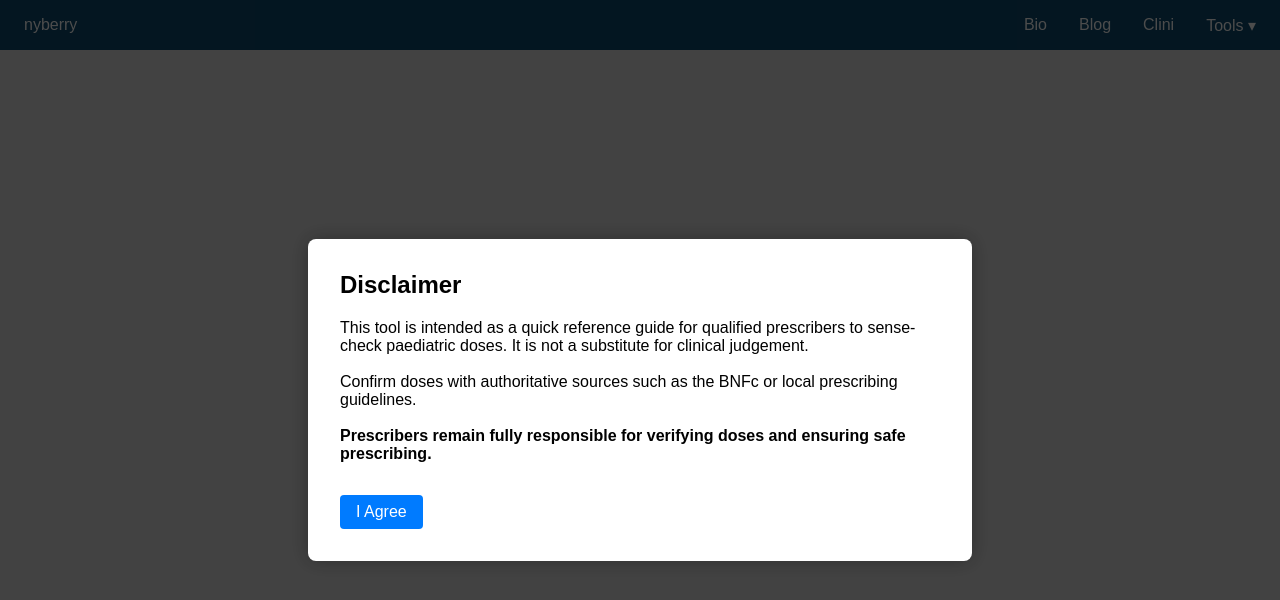
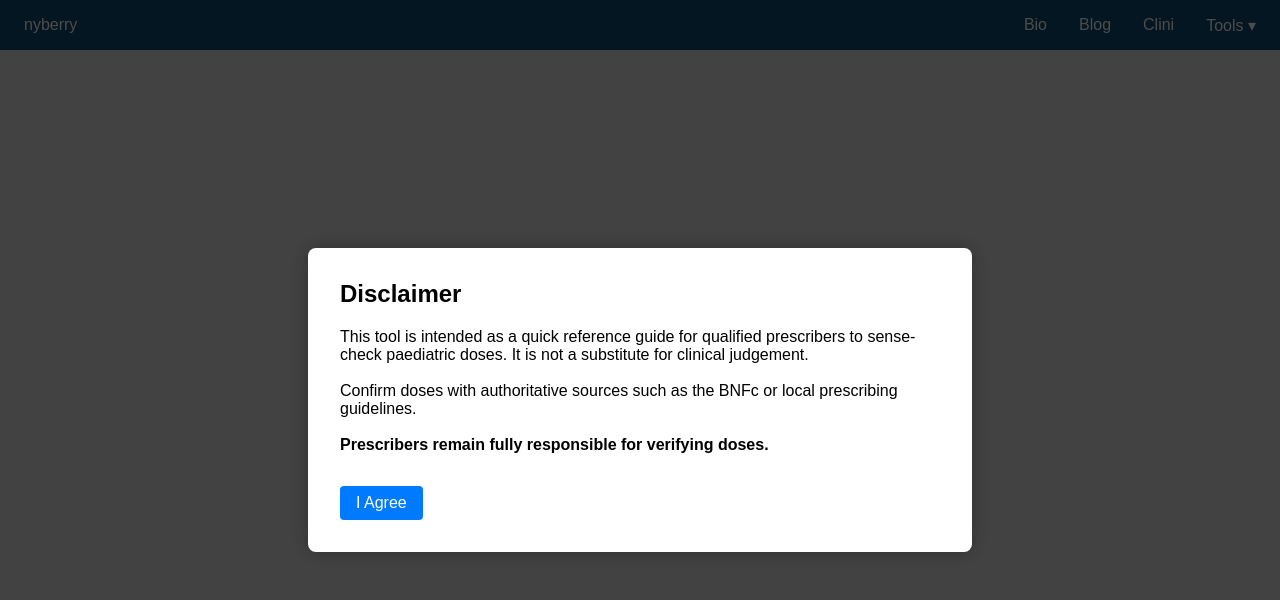
Before and after one commit to nyberry/nyberrysite, an Eleventy site: page tools/paedsdoses.md in a window 1280 px wide. Built offline with nearby package versions, Linux system fonts and the light colour scheme; Eleventy itself is replaced by a stand-in of ours; files that its build step writes are made by us from their sources.

Commit message:
paeds doses update

```diff
--- a/tools/paedsdoses.md
+++ b/tools/paedsdoses.md
@@ -90,7 +90,7 @@ title: Paeds Doses
     <p>
       This tool is intended as a quick reference guide for qualified prescribers to sense-check paediatric doses. It is not a substitute for clinical judgement.<br><br>
       Confirm doses with authoritative sources such as the BNFc or local prescribing guidelines.<br><br>
-      <strong>Prescribers remain fully responsible for verifying doses and ensuring safe prescribing.</strong>
+      <strong>Prescribers remain fully responsible for verifying doses.</strong>
     </p>
     <button onclick="acceptDisclaimer()">I Agree</button>
   </div>
```
